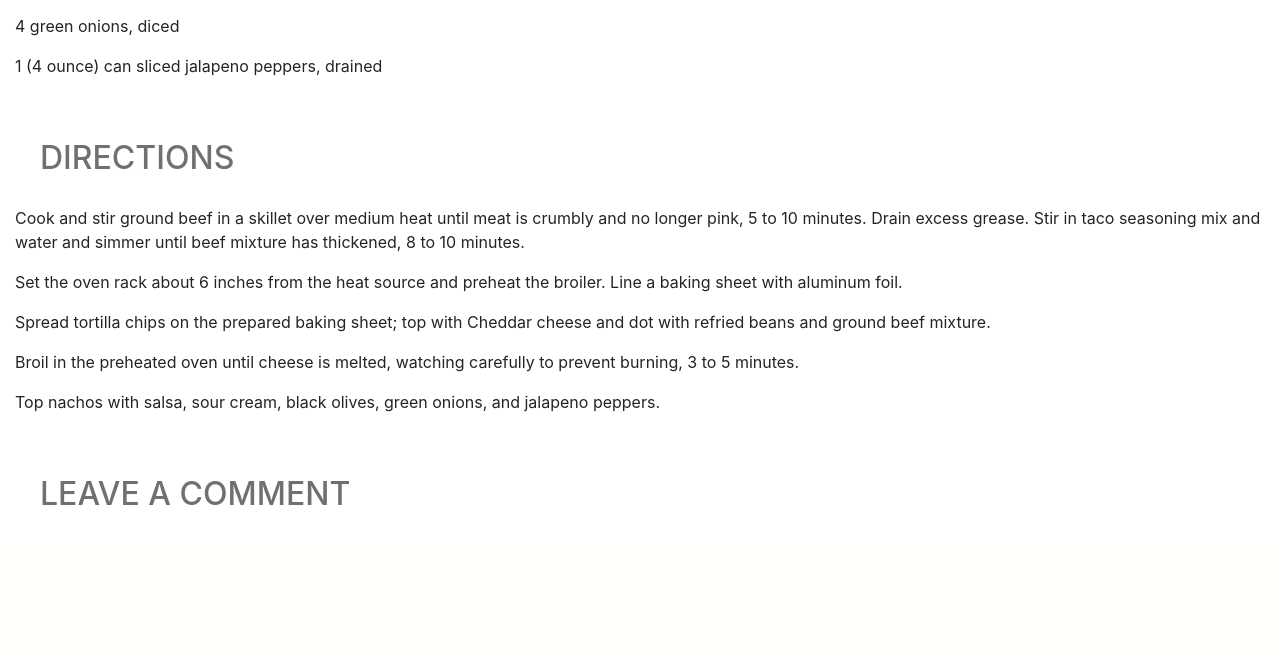
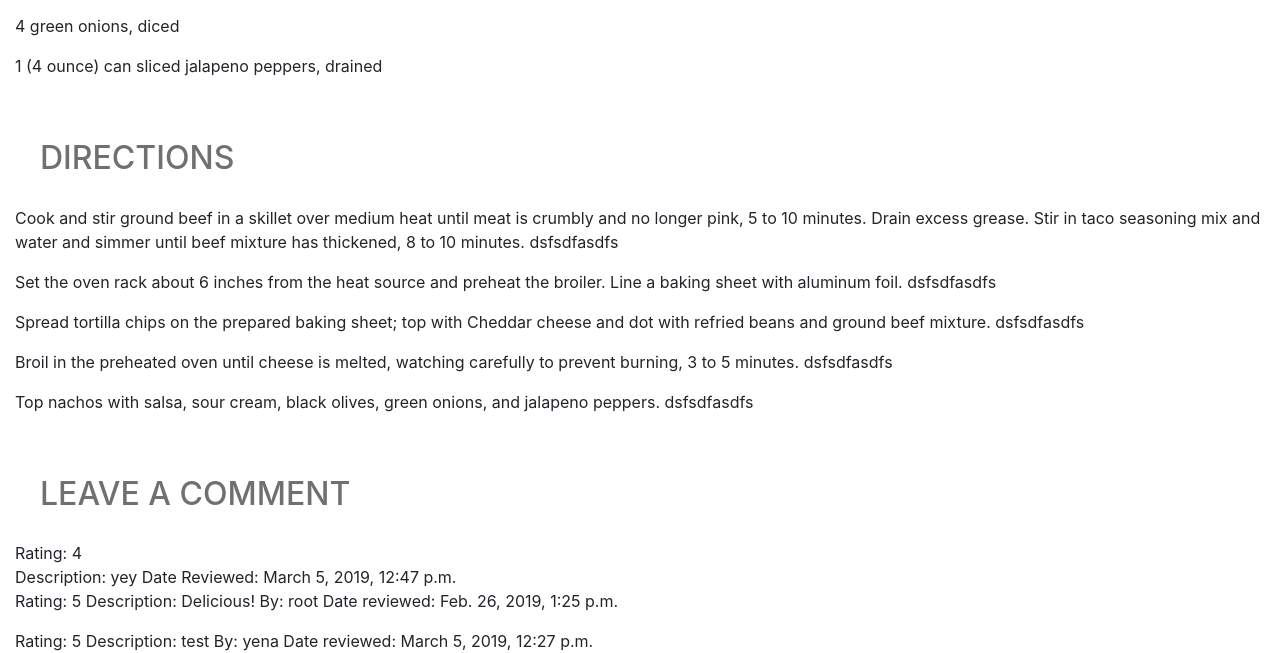
Before and after one commit to kaqmina/Cookbook-MNR, a Django app: page /1/detail in a window 1280 px wide. Shown: the part 1267-1920 px from the top of the page. Before the commit the page ends 1772 px from the top, so only its background shows below. Run offline with Django 3.2, Linux system fonts and the light colour scheme; a user stored in the database is signed in; data comes from the database, SQL or seed files in the repository; some libraries are stand-ins or nearby versions.

Commit message:
Updated detail.html

```diff
--- a/cookbook/recipes/templates/detail.html
+++ b/cookbook/recipes/templates/detail.html
@@ -65,7 +65,7 @@
                     <p> No steps has been added.</p>
                 {% else %}
                     {% for step in recipe.steps.all %}
-                        <p> {{ step.description }} </p>
+                        <p> {{ step.description }} dsfsdfasdfs</p>
                     {% endfor %}
                 {% endif %}
             </div>
@@ -79,7 +79,10 @@
             </div>
             {% if my_review %}
                 <!-- Star rating -->
-
+                Rating: {{ my_review.rating }} <br />
+                Description: {{ my_review.comment }}
+                Date Reviewed: {{ my_review.date_reviewed }}
+                <!-- Edit button here, change output -->
             {% else %}
                 <!-- Star rating -->
                 <form action="{% url 'recipes:review' recipe.id %}" method="POST">
@@ -93,6 +96,18 @@
             {% endif %}
             <div>
 
+                {% if reviews|length == 0 %}
+                    <p> Be the first to review! </p>
+                {% else %}
+                    {% for review in reviews.all %}
+                        <p>
+                            Rating: {{ review.rating }}
+                            Description: {{ review.comment }}
+                            By: {{ review.user }}
+                            Date reviewed: {{ review.date_reviewed }}
+                        </p>
+                    {% endfor %}
+                {% endif %}
 
             </div>
         </div>
```
